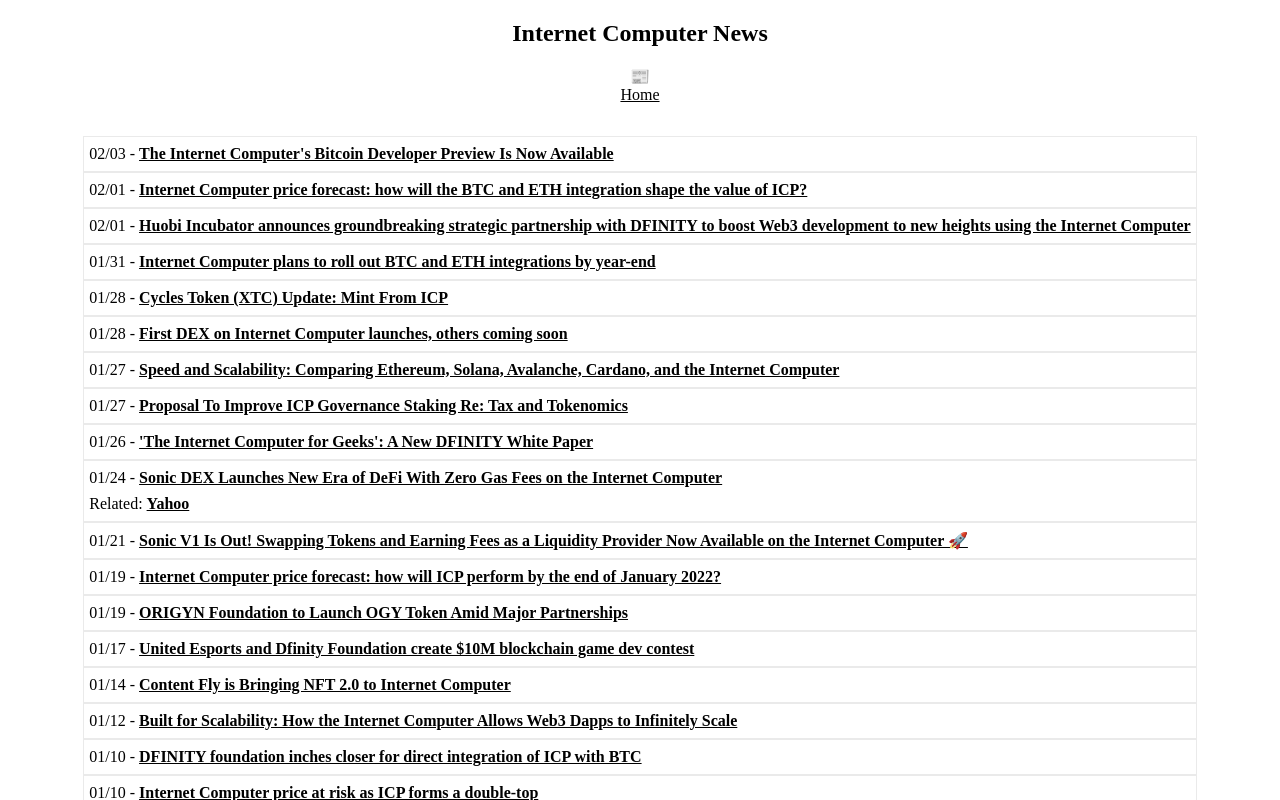
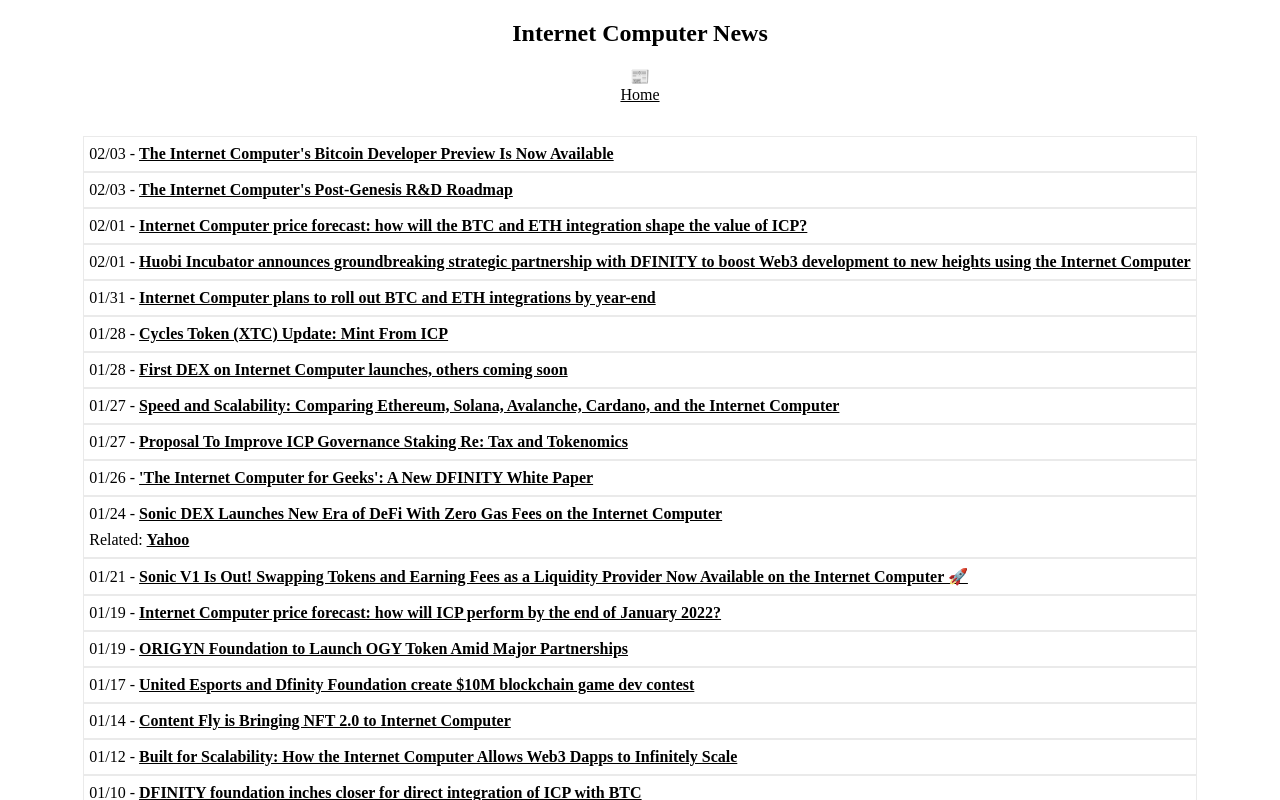
Before and after one commit to rjlucasm/ictoday, a Next.js app: page /news/2022 in a window 1280 px wide. Shown: the top 800 px of the page. Built offline with nearby package versions, Linux system fonts and the light colour scheme.

Commit message:
More News 02/03

```diff
--- a/pages/news/2022.js
+++ b/pages/news/2022.js
@@ -19,6 +19,9 @@ export default function News22() {
             <div className="pagesgrid">
             <div className="pagescard">02/03 -&nbsp;
                 <a href="https://medium.com/dfinity/the-internet-computers-bitcoin-developer-preview-is-now-available-85ce1df6b17d" target="_blank" rel="noopener noreferrer">The Internet Computer&apos;s Bitcoin Developer Preview Is Now Available</a>
+            </div>
+            <div className="pagescard">02/03 -&nbsp;
+                <a href="https://medium.com/dfinity/the-internet-computers-post-genesis-r-d-roadmap-dce2938adcde" target="_blank" rel="noopener noreferrer">The Internet Computer&apos;s Post-Genesis R&amp;D Roadmap</a>
             </div>
             <div className="pagescard">02/01 -&nbsp;
                 <a href="https://invezz.com/news/2022/02/01/internet-computer-price-forecast-how-will-the-btc-and-eth-integration-shape-the-value-of-icp/" target="_blank" rel="noopener noreferrer">Internet Computer price forecast: how will the BTC and ETH integration shape the value of ICP?</a>
```
